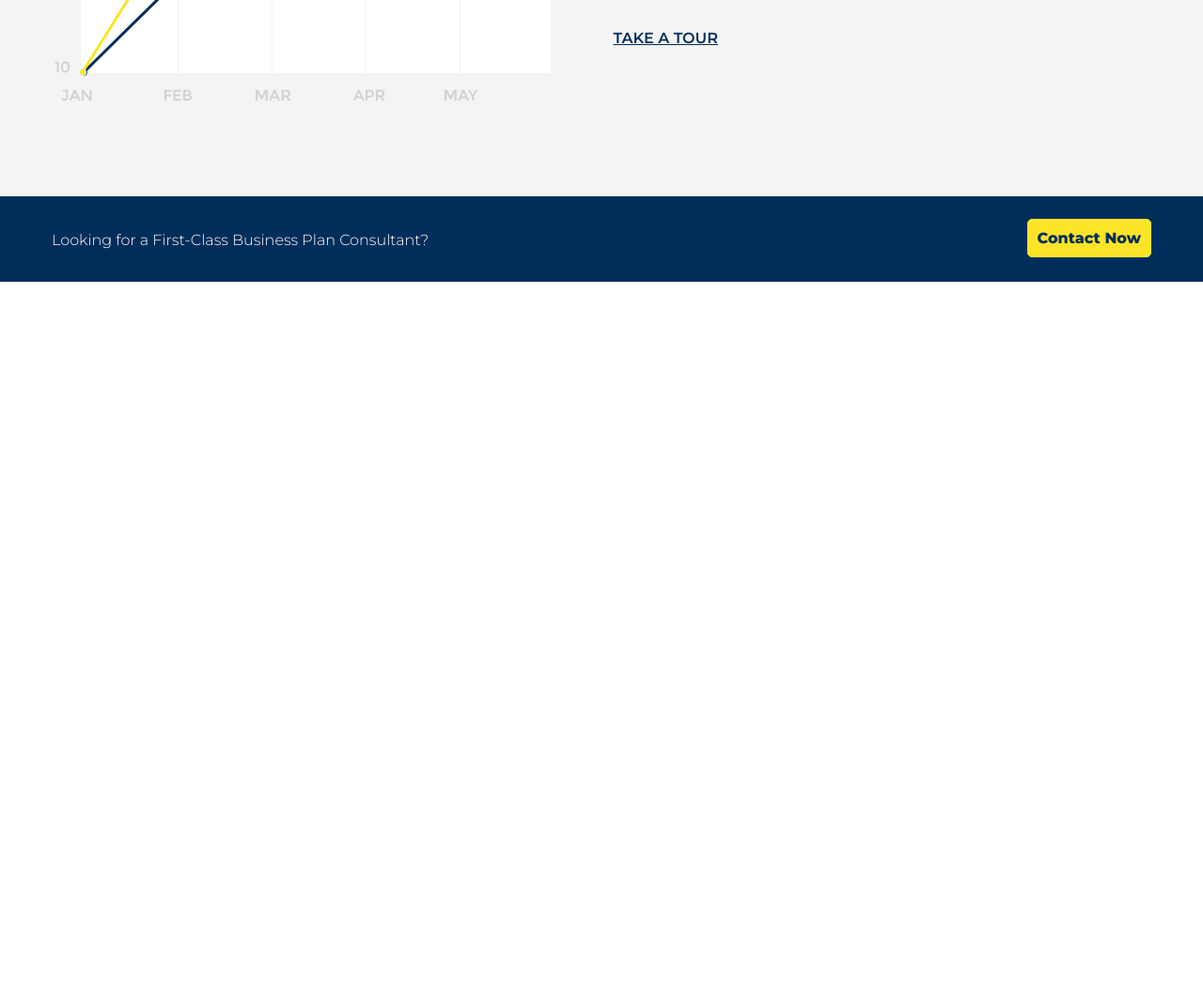
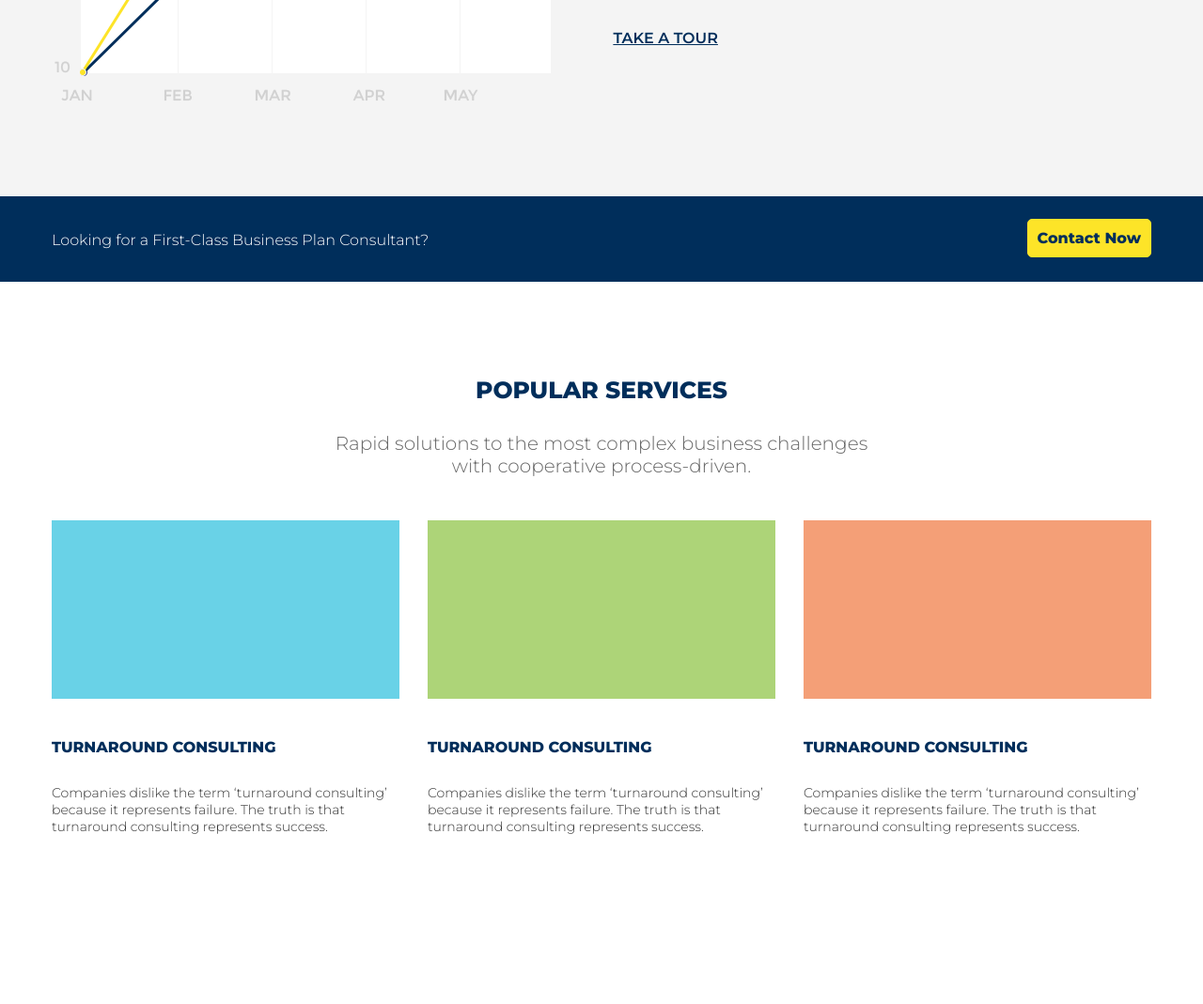
Before and after one commit to lordgr8t/counsel, a plain HTML site: page index.html in a window 1280 px wide. Shown: the part 1897-2966 px from the top of the page at 94% size. Before the commit the page ends 2197 px from the top, so only its background shows below. Drawn offline with Linux system fonts and the light colour scheme.

Commit message:
containers: popular services

```diff
--- a/css/style.css
+++ b/css/style.css
@@ -181,3 +181,34 @@ li a{
 	padding: 10px;
 	border-radius: 5px;
 }
+
+/*container popular services (cps)*/
+
+.cps {
+	max-width: 1170px;
+	margin: 0 auto;
+	height: 669px;
+}
+.cps_title {
+	margin-top: 100px;
+	margin-bottom: 30px;
+	text-align: center;
+}
+.cps_undertitle {
+	text-align: center;
+	margin-bottom: 46px;
+}
+.cps_block_title {
+	margin-top: 37px;
+	margin-bottom: 30px;
+	color: #002e5b;
+	font-family: 'Montserrat', sans-serif;
+	font-weight: 800;
+	text-transform: uppercase;
+}
+.cps_block_text {
+	color: #333;
+	font-family: 'Montserrat', sans-serif;
+	font-size: 14px;
+	font-weight: 300;
+}
--- a/index.html
+++ b/index.html
@@ -82,8 +82,29 @@
 			</div>
 		</div>
 
+		<!-- container popular services (cps) -->
 
-
+		<div class="cps">
+			<h1 class="cps_title">Popular Services</h1>
+			<h2 class="cps_undertitle">Rapid solutions to the most complex business challenges <br> with cooperative process-driven.</h2>
+			<div class="cps_blocks dflex jcsb">
+				<div class="cps_block">
+					<img src="img/block1.png" class="cps_block_img_1">
+					<div class="cps_block_title">Turnaround Consulting</div>
+					<div class="cps_block_text">Companies dislike the term ‘turnaround consulting’ <br> because it represents failure. The truth is that <br> turnaround consulting represents success.</div>
+				</div>
+				<div class="cps_block">
+					<img src="img/block2.png" class="cps_block_img_1">
+					<div class="cps_block_title">Turnaround Consulting</div>
+					<div class="cps_block_text">Companies dislike the term ‘turnaround consulting’ <br> because it represents failure. The truth is that <br> turnaround consulting represents success.</div>
+				</div>
+				<div class="cps_block">
+					<img src="img/block3.png" class="cps_block_img_1">
+					<div class="cps_block_title">Turnaround Consulting</div>
+					<div class="cps_block_text">Companies dislike the term ‘turnaround consulting’ <br> because it represents failure. The truth is that <br> turnaround consulting represents success.</div>
+				</div>
+			</div>
+		</div>
 
 
 
```
